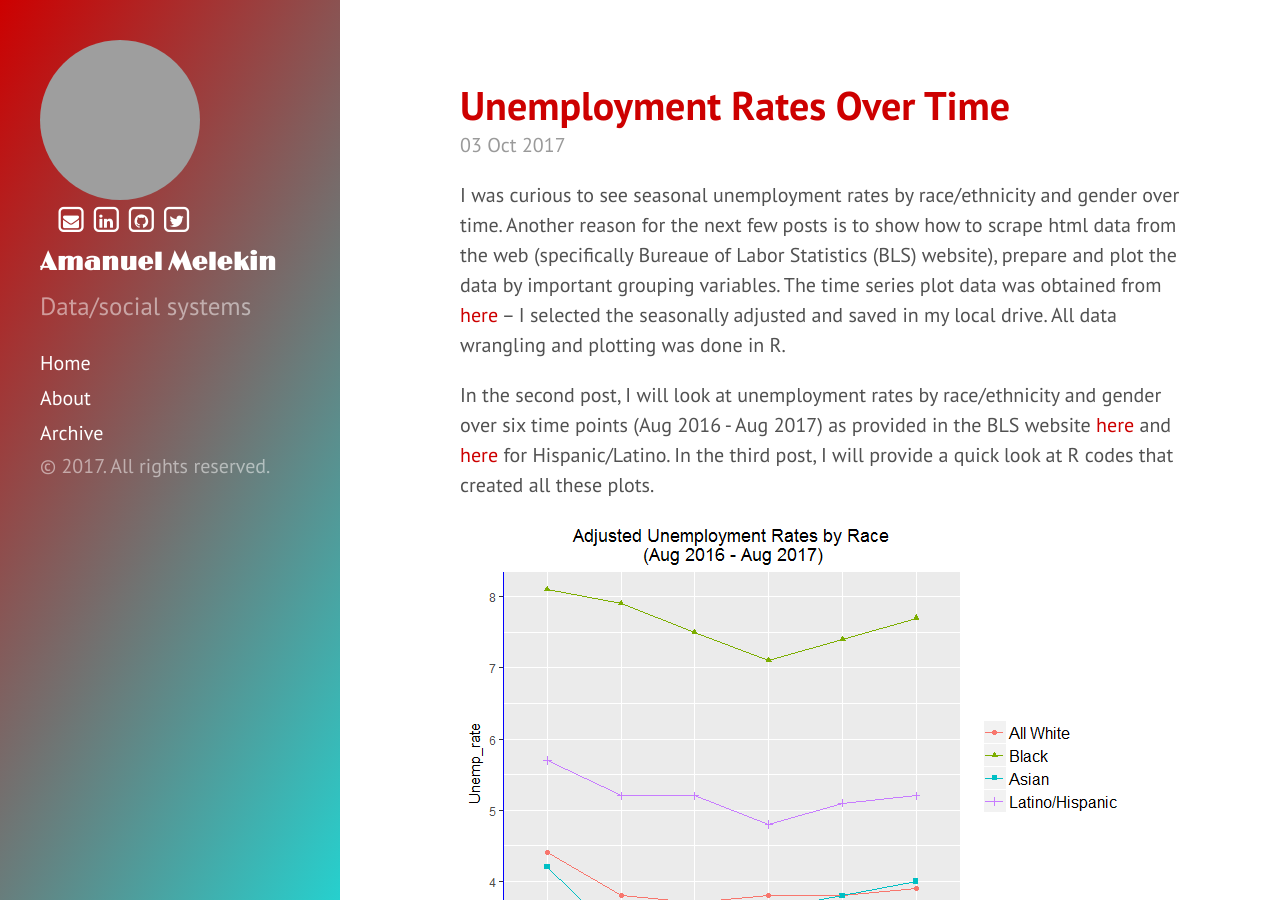
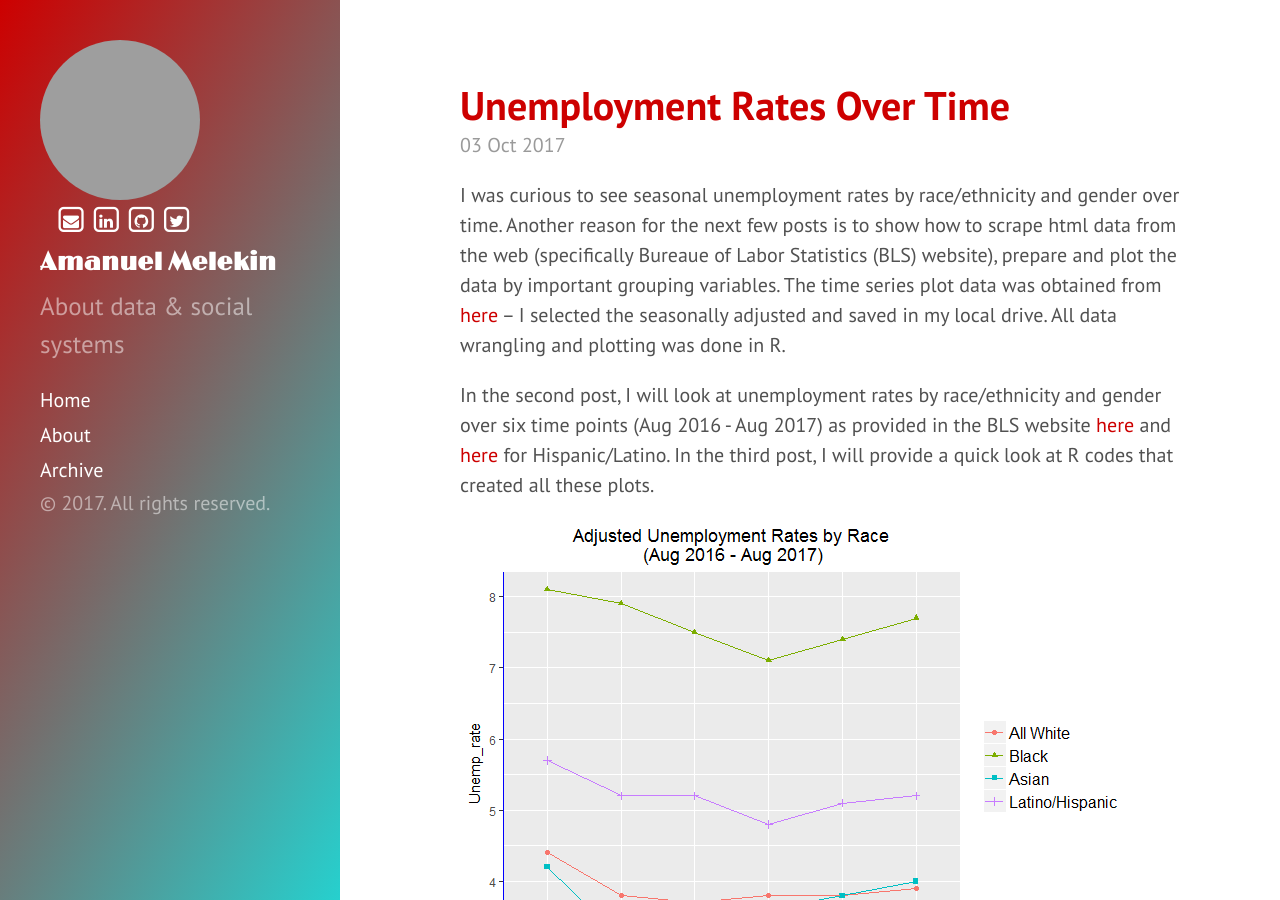
Before and after one commit to azmelekin/azmelekin.github.io, a Jekyll site: the page built from index.html, in a window 1280 px wide and 900 px high. Built offline with Jekyll 4.4.1, drawn with Linux system fonts in a browser that asks for light colours; nearby versions of some CDN libraries; some web fonts are replaced; the list of posts is cut into pages by our own code; grey boxes are pictures that could not be loaded.

Commit message:
Update _config.yml

```diff
--- a/_config.yml
+++ b/_config.yml
@@ -9,7 +9,7 @@ permalink:        pretty
 # Setup
 title:            Amanuel Melekin
 #tagline:
-description:      'Data/social systems'
+description:      'About data & social systems'
 url:              http://azmelekin.github.io/
 baseurl:          /azmelekin.github.io/
 
```
